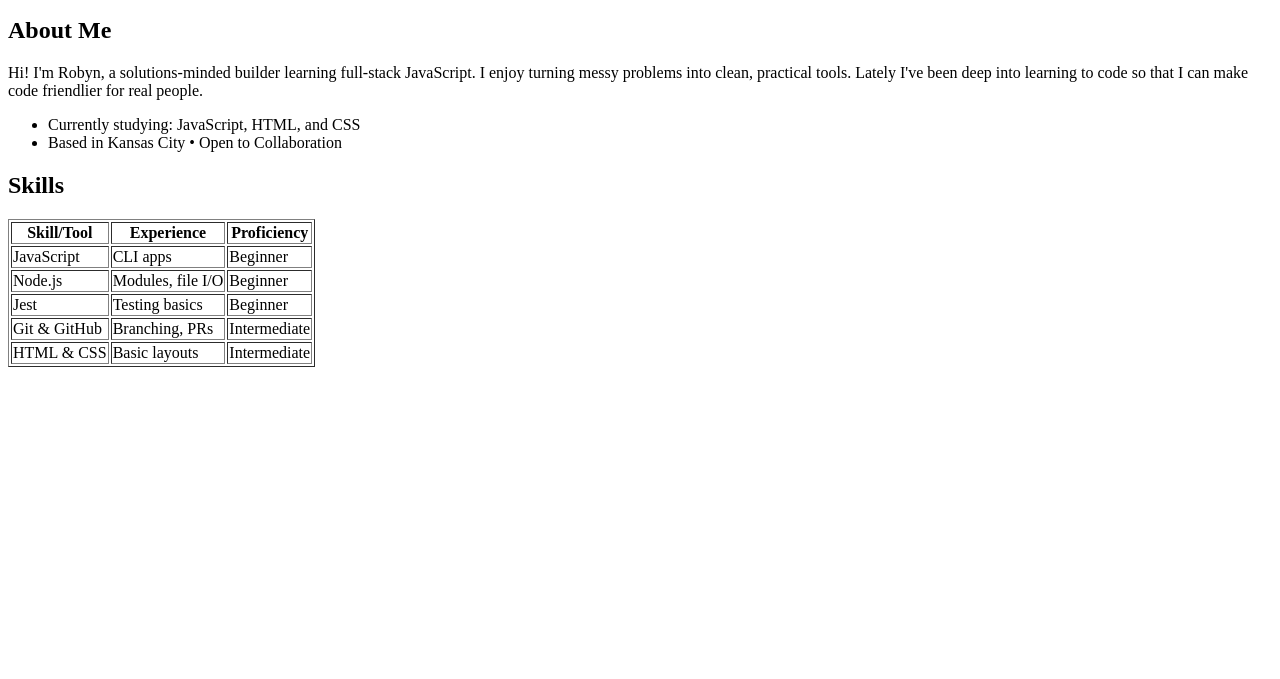
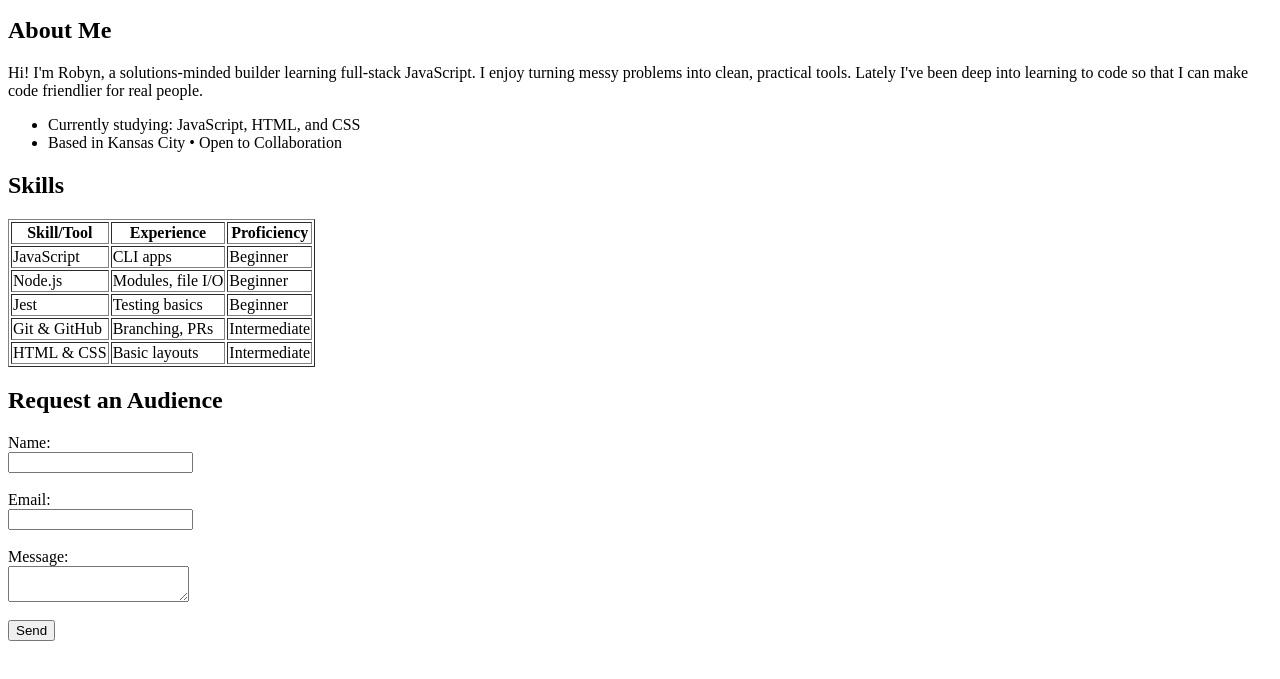
Before and after one commit to RobynAsh/practice-portfolio-page-Robyn-Ashauer, a plain HTML site: page practice-portfolio/index.html in a window 1280 px wide. Shown: the part 87-766 px from the top of the page. Drawn offline with Linux system fonts and the light colour scheme.

Commit message:
Form completed

```diff
--- a/practice-portfolio/index.html
+++ b/practice-portfolio/index.html
@@ -59,4 +59,21 @@
         </table>
     </section>
 
+    <section>
+        <h2>Request an Audience</h2>
+        <form action="#" method="post">
+           <label for="name">Name:</label><br>
+           <input type="text" id="name" name="name"><br><br>
+
+           <label for="email">Email:</label><br>
+           <input type="email" id="email" name="email"><br><br>
+
+           <label for="message">Message:</label><br>
+           <textarea id="message" name="message"></textarea><br><br>
+
+           <input type="submit" value="Send">
+        </form>
+    </section>
+
 </body>
+</html>
```
